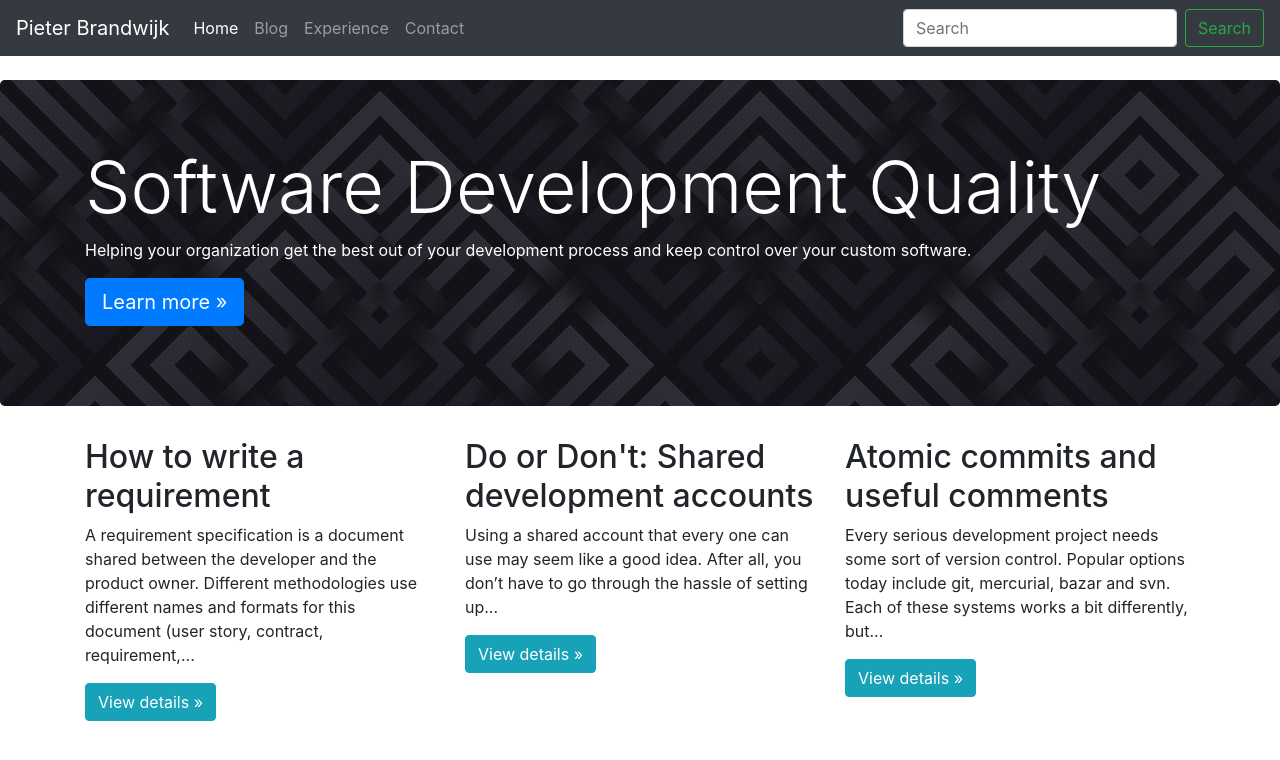
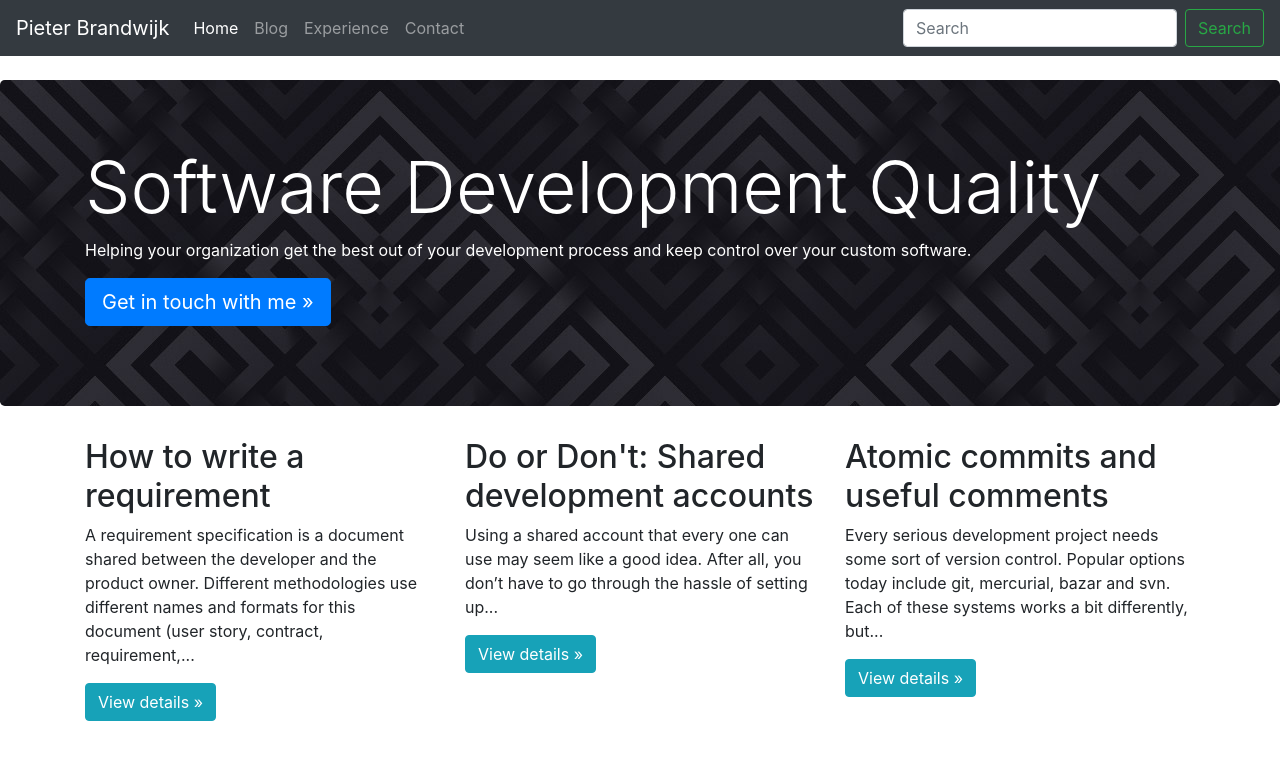
Before and after one commit to pbrandwijk/pbrandwijk.github.io, a Jekyll site: the page built from index.html, in a window 1280 px wide and 900 px high. Shown: the top 760 px of the window. Built offline with Jekyll 4.4.1, drawn with Linux system fonts in a browser that asks for light colours; nearby versions of some CDN libraries; comment, search, counter and statistics services are not loaded.

Commit message:
Change link

```diff
--- a/index.html
+++ b/index.html
@@ -8,7 +8,7 @@
   <div class="container">
     <h1 class="display-3">Software Development Quality</h1>
     <p>Helping your organization get the best out of your development process and keep control over your custom software.</p>
-    <p><a class="btn btn-primary btn-lg" href="{{ site.baseurl }}/services.html" role="button">Learn more &raquo;</a></p>
+    <p><a class="btn btn-primary btn-lg" href="{{ site.baseurl }}/contact.html" role="button">Get in touch with me &raquo;</a></p>
   </div>
 </div>
 
```
